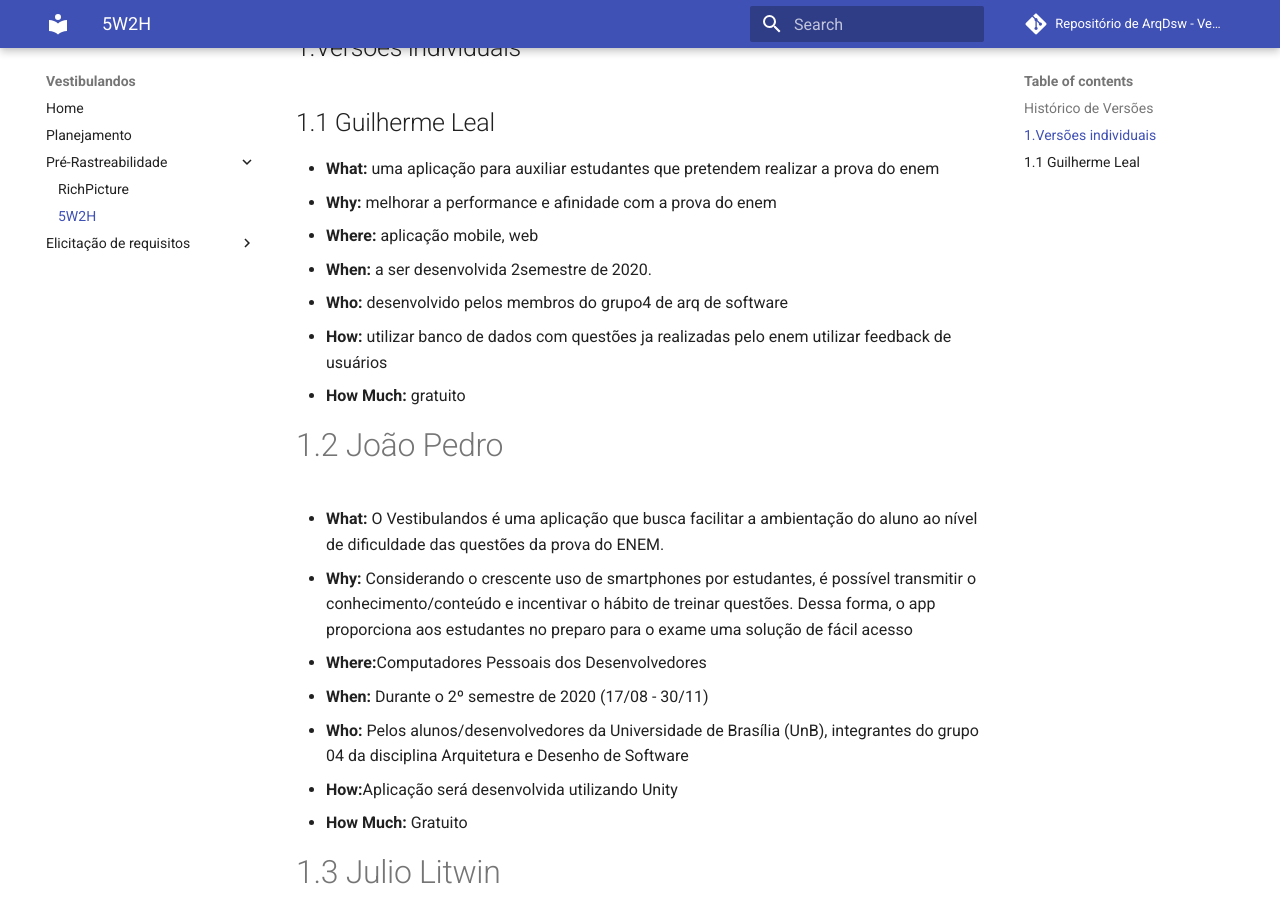
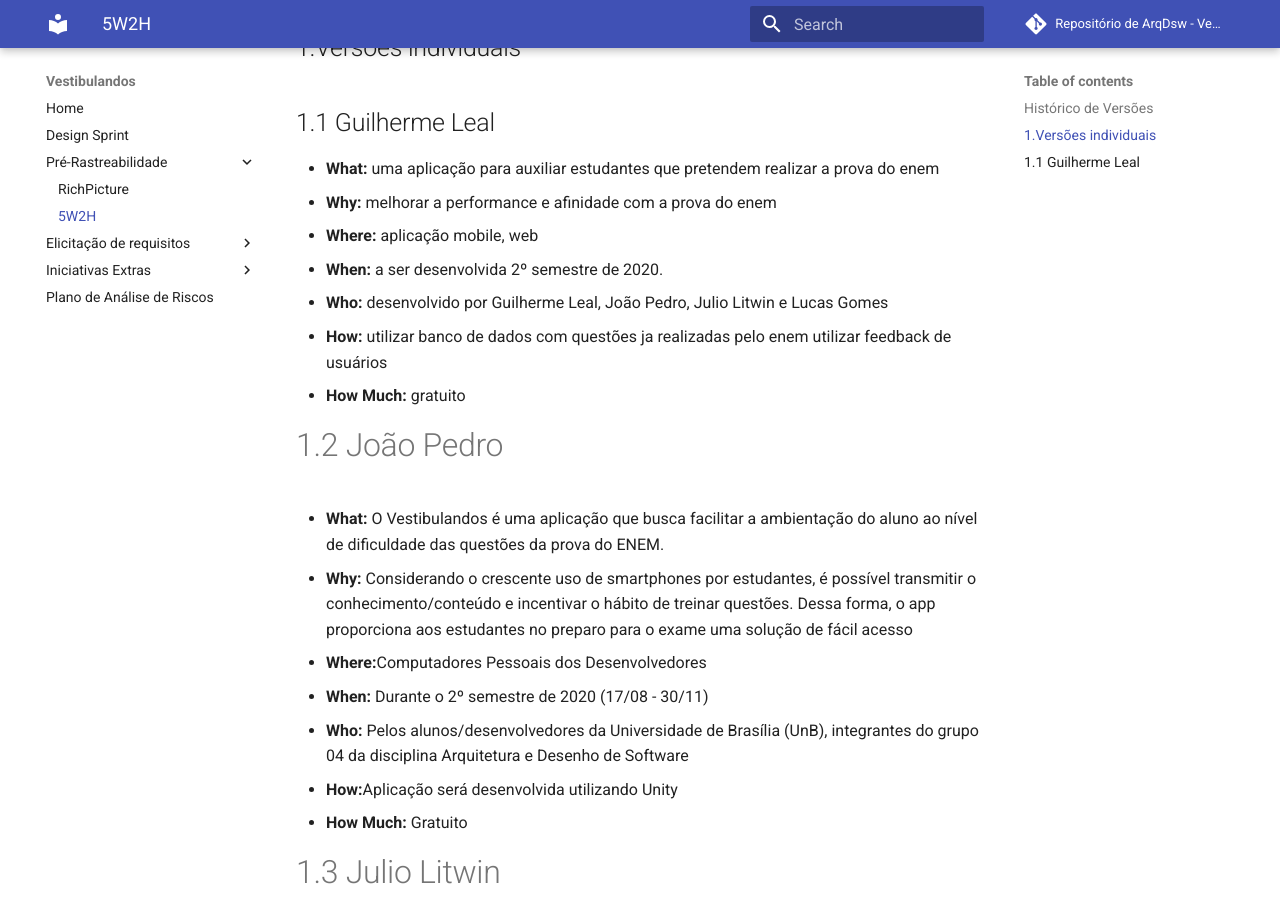
Before and after one commit to UnBArqDsw/2020.1_G4_Vestibulandos, an MkDocs documentation site: the page built from docs/5W2H.md, in a window 1280 px wide and 900 px high, scrolled down 439 px. Built offline with MkDocs 1.6.1 and Material for MkDocs 9.7.7, drawn with Linux system fonts in a browser that asks for light colours; comment, search, counter and statistics services are not loaded.

```diff
--- a/docs/5W2H.md
+++ b/docs/5W2H.md
@@ -16,8 +16,8 @@
         <li><b>What:</b> uma aplicação para auxiliar estudantes que pretendem realizar a prova do enem</li>
         <li><b>Why:</b> melhorar a performance e afinidade com a prova do enem</li>
         <li><b>Where:</b> aplicação mobile, web</li>
-        <li><b>When:</b> a ser desenvolvida 2semestre de 2020.</li>
-        <li><b>Who:</b> desenvolvido pelos membros do grupo4 de arq de software</li>
+        <li><b>When:</b> a ser desenvolvida 2º semestre de 2020.</li>
+        <li><b>Who:</b> desenvolvido por Guilherme Leal, João Pedro, Julio Litwin e Lucas Gomes</li>
         <li><b>How:</b> utilizar banco de dados com questões ja realizadas pelo enem
         utilizar feedback de usuários </li>
         <li><b>How Much:</b> gratuito</li>
--- a/mkdocs.yml
+++ b/mkdocs.yml
@@ -6,10 +6,14 @@ theme:
 
 nav:
     - Home: index.md
-    - Planejamento: planejamento.md
+    - Design Sprint: design_sprint.md
     - Pré-Rastreabilidade:
-      - RichPicture: richPicture.md
+      - RichPicture: rich_picture.md
       - 5W2H: 5W2H.md
     - Elicitação de requisitos :
+        - Brainstorm: brainstorm.md
+        - Entrevista: entrevista.md
         - Introspecção: introspeccao.md
-        - Requisitos Elicitados: requisitos_elicitados.md
+    - Iniciativas Extras:
+        - Identidade visual: id_visual.md
+    - Plano de Análise de Riscos: plano_de_analise.md
```
Also changed, not shown: docs/id_visual.md (added), docs/planejamento.md (deleted).
